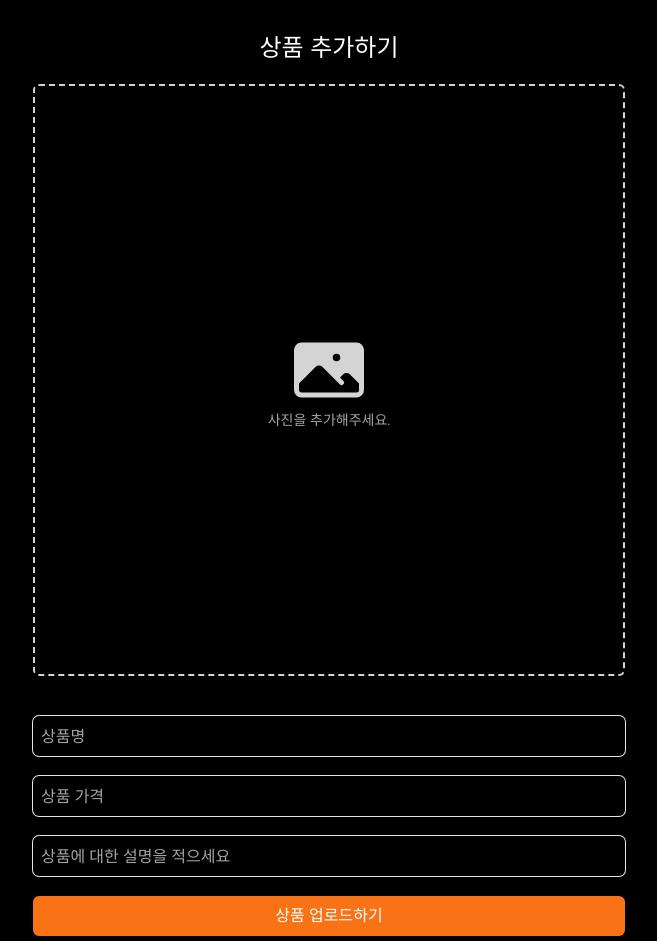
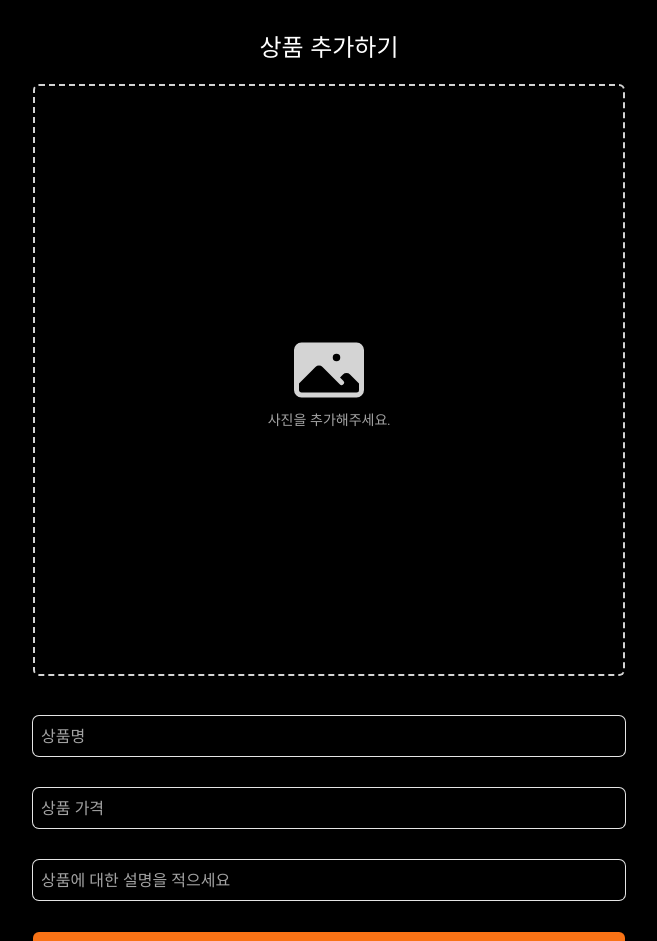
Before and after one commit to Eastynfromeast/nomad-market-14, a Next.js app: page /products/add in a window 1280 px wide. Shown: the top 941 px of the page, without its empty margins (311-968 px from the left). Built offline with nearby package versions, Linux system fonts and the light colour scheme.

Commit message:
11.8 RHF Refactor - learn how to use react-hook-form with existing Zod and do refactoring

```diff
--- a/app/products/add/actions.ts
+++ b/app/products/add/actions.ts
@@ -1,29 +1,12 @@
 "use server";
 
 import db from "@/lib/db";
-import { z } from "zod";
 import fs from "fs/promises";
 import getSession from "@/lib/session";
 import { redirect } from "next/navigation";
+import { productSchema } from "./schema";
 
-const productSchema = z.object({
-	photo: z.string({
-		required_error: "Photo is required",
-	}),
-	title: z
-		.string({
-			required_error: "Title is required",
-		})
-		.max(50),
-	price: z.coerce.number({
-		required_error: "Price is required",
-	}),
-	description: z.string({
-		required_error: "Description is required",
-	}),
-});
-
-export async function uploadProduct(_: any, formData: FormData) {
+export async function uploadProduct(formData: FormData) {
 	const data = {
 		photo: formData.get("photo"),
 		title: formData.get("title"),
--- a/app/products/add/page.tsx
+++ b/app/products/add/page.tsx
@@ -1,12 +1,15 @@
 "use client";
 
 import Button from "@/components/button";
-import Input from "@/components/input";
 import { PhotoIcon } from "@heroicons/react/24/solid";
 import { useState } from "react";
 import { getUploadUrl, uploadProduct } from "./actions";
 import { z } from "zod";
 import { useFormState } from "react-dom";
+import { useForm } from "react-hook-form";
+import { zodResolver } from "@hookform/resolvers/zod";
+import { ProductFormType, productSchema } from "./schema";
+import Input from "@/components/rhf-input";
 
 const mb = 1024 * 1024; // 1mb
 const sizeLimit = mb * 2;
@@ -20,7 +23,18 @@ export default function AddProduct() {
 	const [preview, setPreview] = useState("");
 	const [fileError, setFileError] = useState<string[]>([]);
 	const [uploadUrl, setUploadUrl] = useState("");
-	const [photoId, setPhotoId] = useState("");
+	const [file, setFile] = useState<File | null>(null);
+
+	const {
+		register,
+		handleSubmit,
+		setValue,
+		setError,
+		formState: { errors },
+	} = useForm<ProductFormType>({
+		resolver: zodResolver(productSchema),
+	});
+
 	const onImageChange = async (event: React.ChangeEvent<HTMLInputElement>) => {
 		const {
 			target: { files },
@@ -36,18 +50,20 @@ export default function AddProduct() {
 		} else {
 			const url = URL.createObjectURL(file);
 			setPreview(url);
+			setFile(file);
 			setFileError([]);
+
 			const { success, result } = await getUploadUrl();
 			if (success) {
 				const { id, uploadURL } = result;
 				setUploadUrl(uploadURL);
-				setPhotoId(id);
+				setValue("photo", `https://imagedelivery.net/q-lAPPNo8Q6bxo1lIjEnjA/${id}`);
 			}
 		}
 	};
 
-	const interceptAction = async (_: any, formData: FormData) => {
-		const file = formData.get("photo");
+	const interceptAction = handleSubmit(async (data: ProductFormType) => {
+		// const file = data.get("photo");
 		if (!file) {
 			return;
 		}
@@ -62,19 +78,33 @@ export default function AddProduct() {
 			return;
 		}
 		// replace `photo` in formData
-		const photoUrl = `https://imagedelivery.net/q-lAPPNo8Q6bxo1lIjEnjA/${photoId}`;
-		formData.set("photo", photoUrl);
+
+		const formData = new FormData();
+		formData.append("title", data.title);
+		formData.append("price", data.price + "");
+		formData.append("description", data.description);
+		formData.append("photo", data.photo);
 
 		// call uploadProduct()
-		return uploadProduct(_, formData);
+		// return uploadProduct(formData);
+		const errors = await uploadProduct(formData);
+		if (errors) {
+			// setError("")
+		}
+	});
+
+	const onValid = async () => {
+		await interceptAction();
 	};
-	const [state, dispatch] = useFormState(interceptAction, null);
+
+	// const [state, dispatch] = useFormState(interceptAction, null);
+
 	return (
 		<div className="flex flex-col gap-5 py-8 px-6">
 			<div className="flex flex-col gap-2 text-center *:font-medium">
 				<h1 className="text-2xl">상품 추가하기</h1>
 			</div>
-			<form action={dispatch} className="flex flex-col gap-5">
+			<form action={onValid} className="flex flex-col gap-5">
 				<label
 					htmlFor="photo"
 					className="border-2 aspect-square border-dashed rounded-md flex flex-col justify-center items-center text-neutral-300 border-neutral-300 cursor-pointer group bg-center bg-cover"
@@ -84,14 +114,15 @@ export default function AddProduct() {
 						<>
 							<PhotoIcon className="w-20  transition group-hover:text-neutral-400" />
 							<p className="text-neutral-400 text-sm">사진을 추가해주세요.</p>
+							{errors.photo?.message ? <p className="text-red-500">{errors.photo?.message}</p> : null}
 						</>
 					) : null}
 				</label>
 				<input onChange={onImageChange} type="file" id="photo" name="photo" accept="image/*" className="hidden" />
 				{fileError !== null && <p className="text-red-500">{fileError[0]}</p>}
-				<Input name="title" type="text" placeholder="상품명" required errors={state?.fieldErrors.title} />
-				<Input name="price" type="number" placeholder="상품 가격" required errors={state?.fieldErrors.price} />
-				<Input name="description" type="text" placeholder="상품에 대한 설명을 적으세요" required errors={state?.fieldErrors.description} />
+				<Input {...register("title")} type="text" placeholder="상품명" required errors={[errors.title?.message ?? ""]} />
+				<Input {...register("price")} type="number" placeholder="상품 가격" required errors={[errors.price?.message ?? ""]} />
+				<Input {...register("description")} type="text" placeholder="상품에 대한 설명을 적으세요" required errors={[errors.description?.message ?? ""]} />
 				<Button text="상품 업로드하기" />
 			</form>
 		</div>
--- /dev/null
+++ b/app/products/add/schema.ts
@@ -0,0 +1,20 @@
+import { z } from "zod";
+
+export const productSchema = z.object({
+	photo: z.string({
+		required_error: "Photo is required",
+	}),
+	title: z
+		.string({
+			required_error: "Title is required",
+		})
+		.max(50),
+	price: z.coerce.number({
+		required_error: "Price is required",
+	}),
+	description: z.string({
+		required_error: "Description is required",
+	}),
+});
+
+export type ProductFormType = z.infer<typeof productSchema>;
--- /dev/null
+++ b/components/rhf-input.tsx
@@ -0,0 +1,26 @@
+import { ForwardedRef, InputHTMLAttributes, forwardRef } from "react";
+
+interface InputProps {
+	name: string;
+	errors?: string[];
+}
+
+const _Input = ({ name, errors = [], ...rest }: InputProps & InputHTMLAttributes<HTMLInputElement>, ref: ForwardedRef<HTMLInputElement>) => {
+	return (
+		<div className="flex flex-col gap-3">
+			<input
+				ref={ref}
+				name={name}
+				className="bg-transparent rounded-md w-full h-10 px-2 focus:outline-none ring-1 ring-neutral-200 transition focus:ring-4 focus:ring-orange-500 border-none placeholder:text-neutral-400"
+				{...rest}
+			/>
+			{errors?.map((error, index) => (
+				<span key={index} className="text-red-500 font-medium">
+					{error}
+				</span>
+			))}
+		</div>
+	);
+};
+
+export default forwardRef(_Input);
--- a/package.json
+++ b/package.json
@@ -10,6 +10,7 @@
   },
   "dependencies": {
     "@heroicons/react": "^2.1.5",
+    "@hookform/resolvers": "^3.9.0",
     "@prisma/client": "^5.17.0",
     "@types/bcrypt": "^5.0.2",
     "bcrypt": "^5.1.1",
@@ -18,6 +19,7 @@
     "prisma": "^5.17.0",
     "react": "^18",
     "react-dom": "^18",
+    "react-hook-form": "^7.52.2",
     "validator": "^13.12.0",
     "zod": "^3.23.8"
   },
```
Also changed, not shown: 2 other files (tests, documents, lock files or other folders).
